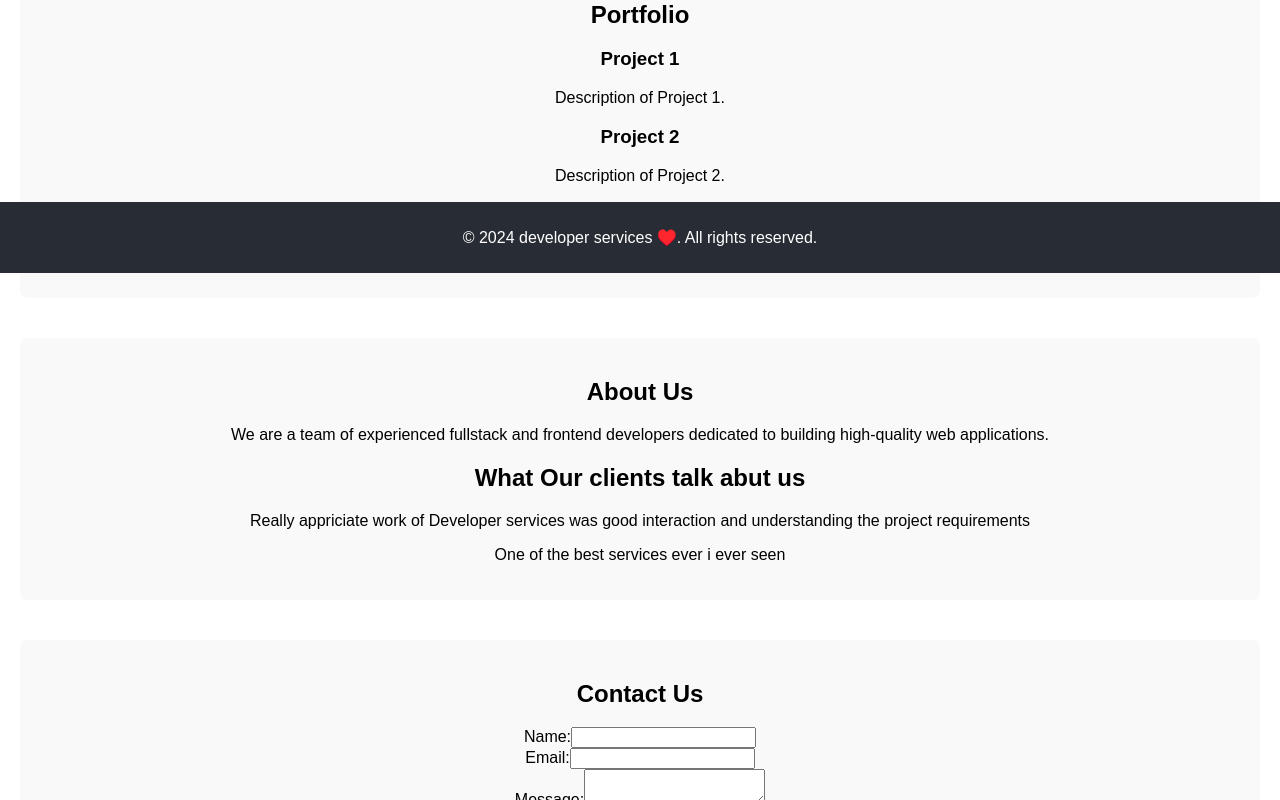
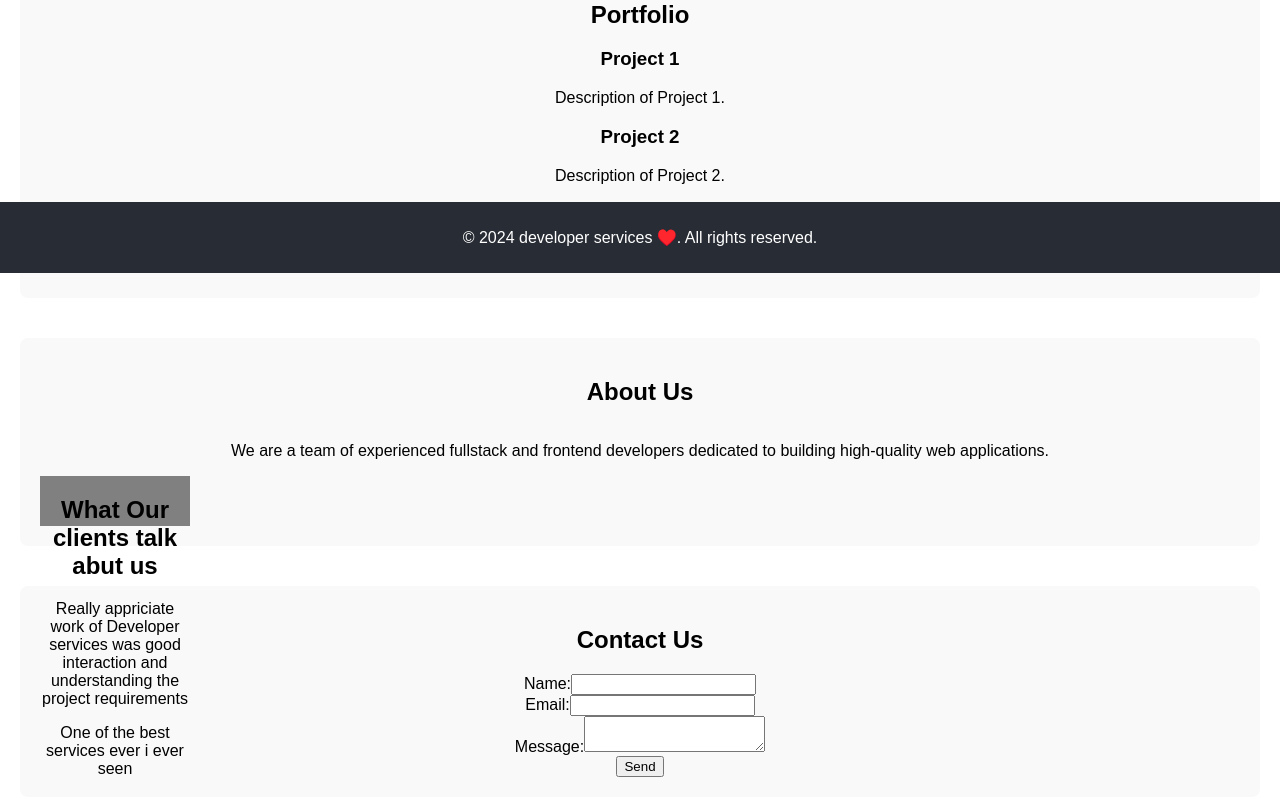
Before and after one commit to lakshmivenkateswara2356/mynewbusinesswebsite, a React (Create React App) app: page / in a window 1280 px wide. Shown: the part 527-1327 px from the top of the page. Built offline with nearby package versions, Linux system fonts and the light colour scheme.

Commit message:
addedone

```diff
--- a/src/App.css
+++ b/src/App.css
@@ -116,3 +116,16 @@ footer {
   flex-direction: column;
   justify-content: center;
 }
+
+.clintsection {
+  background-color: gray;
+  height: 50px;
+  width: 150px;
+}
+
+.about {
+  display: flex;
+  flex-direction:column;
+  justify-content: center;
+
+}
--- a/src/components/About/index.js
+++ b/src/components/About/index.js
@@ -6,7 +6,7 @@ function About() {
     <section id="about" className="about">
       <h2>About Us</h2>
       <p>We are a team of experienced fullstack and frontend developers dedicated to building high-quality web applications.</p>
-      <div>
+      <div className="clintsection">
       <h1> What Our clients talk abut us</h1>
       <p>Really appriciate work of Developer services was good interaction and understanding the project requirements</p>
       <p>One of the best services ever i ever seen </p>
```
